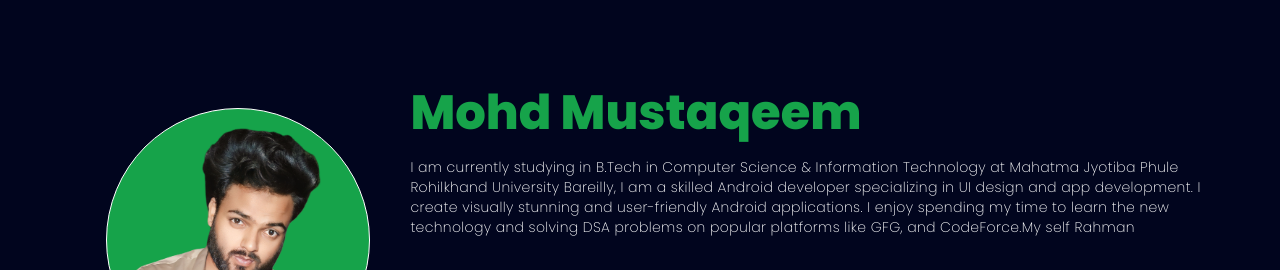
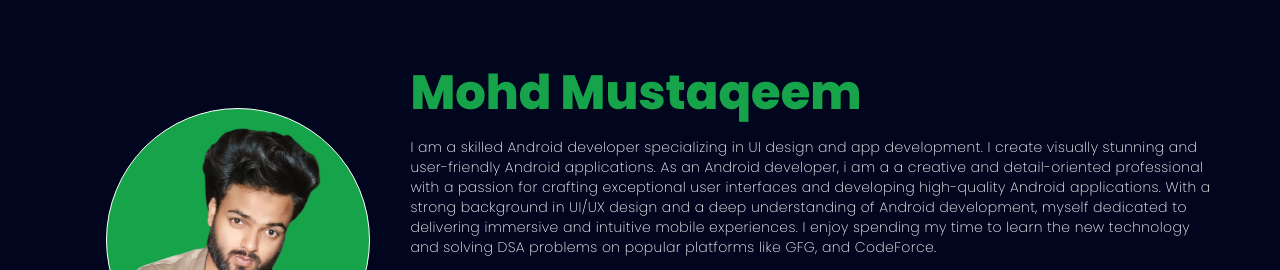
Before and after one commit to mohdmustaqeem7830/My_portfolio, a website: page index.html in a window 1280 px wide. Shown: the part 1020-1290 px from the top of the page. Drawn offline with nearby package versions, Linux system fonts and the light colour scheme.

Commit message:
change about on me

```diff
--- a/index.html
+++ b/index.html
@@ -95,13 +95,16 @@
                 <div class="ab-right lg:w-[70%] w-full">
                     <h2 class="text-5xl text-color-secondry my-5 font-extrabold text-center lg:text-left">Mohd Mustaqeem
                     </h2>
-                    <p class="text-white text-sm tracking-wide font-extralight mt-4 mb-4">I am currently
-                        studying in B.Tech in Computer Science & Information Technology at Mahatma
-                        Jyotiba Phule Rohilkhand University Bareilly, I am a skilled Android developer
+                    <p class="text-white text-sm tracking-wide font-extralight mt-4 mb-4">
+                         I am a skilled Android developer
                          specializing in UI design and app development. I create visually stunning and
                          user-friendly Android applications.
+                         As an Android developer, i am a a creative and detail-oriented professional
+                         with a passion for crafting exceptional user interfaces and developing high-quality Android applications.
+                          With a strong background in UI/UX design and a deep understanding of Android development, myself
+                           dedicated to delivering immersive and intuitive mobile experiences.
                          I enjoy spending my time to learn the new technology and solving DSA
-                        problems on popular platforms like GFG, and CodeForce.My self Rahman
+                        problems on popular platforms like GFG, and CodeForce.
                     </p>
                     <div class="w-full flex justify-center lg:justify-start items-center py-5 gap-5">
                         <a href="https://github.com/mohdmustaqeem7830" target="_blank" class="btn">Know more</a>
```
